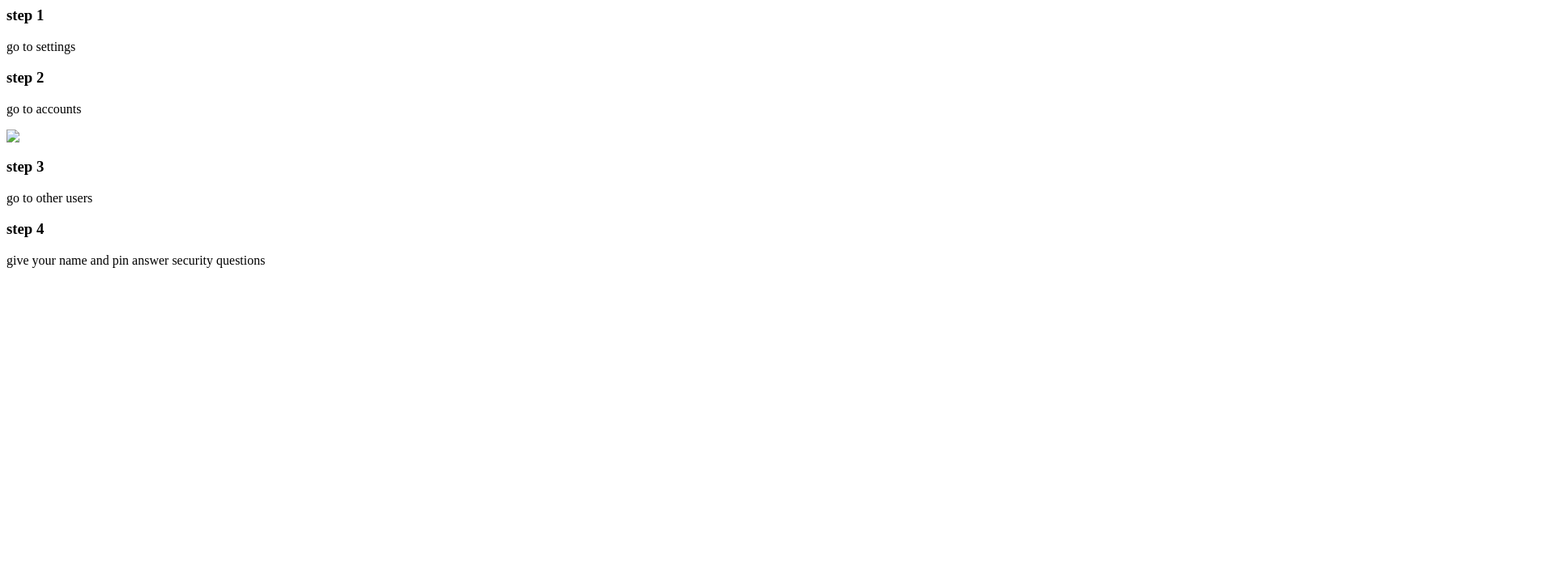
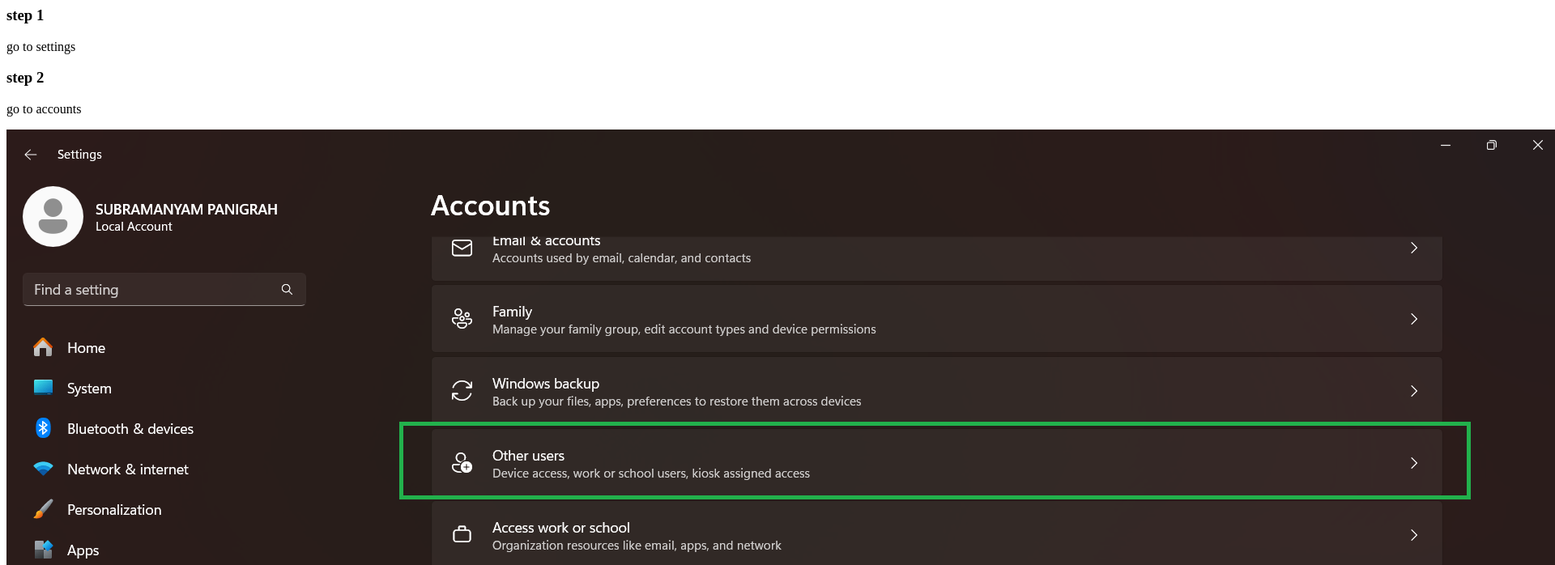
Before and after one commit to prabhasgamini/multiple-windows-login, a plain HTML site: page index.html in a window 1280 px wide. Shown: the top 698 px of the page at 81% size, 1920 px wide, since content can reach past the window. Drawn offline with Linux system fonts and the light colour scheme.

Commit message:
Update index.html

```diff
--- a/index.html
+++ b/index.html
@@ -7,7 +7,7 @@
      <p>go to settings</p>
     <h3>step 2</h3>
     <p>go to accounts</p>
-    <img src="screen 1">
+    <img src="screen 1.png">
     <h3>step 3</h3>
     <p>go to other users </p>
     <h3>step 4</h3>
```
